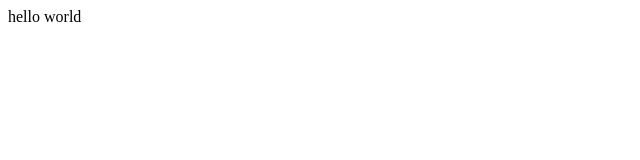
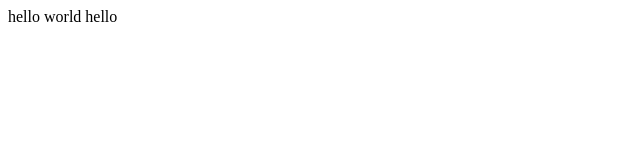
Before and after one commit to heluanyongyong/xingyi_game_pc, a plain HTML site: page index.html in a window 1280 px wide. Shown: the full height of the page, 0-640 px from the left. Drawn offline with Linux system fonts and the light colour scheme.

Commit message:
第一次修改

```diff
--- a/index.html
+++ b/index.html
@@ -5,6 +5,6 @@
 	<title>Document</title>
 </head>
 <body>
-	hello world
+	hello world hello
 </body>
 </html>
```
